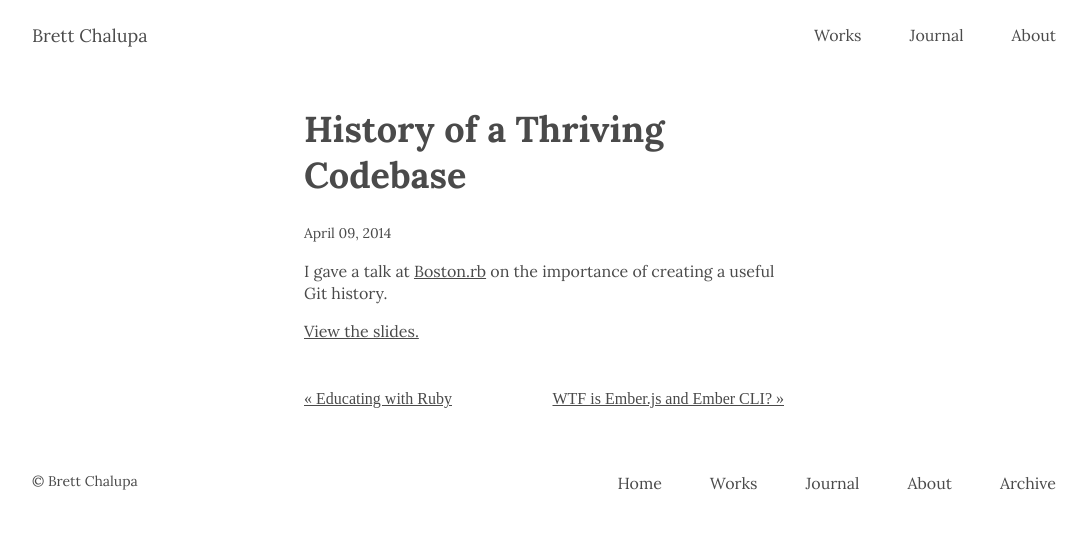
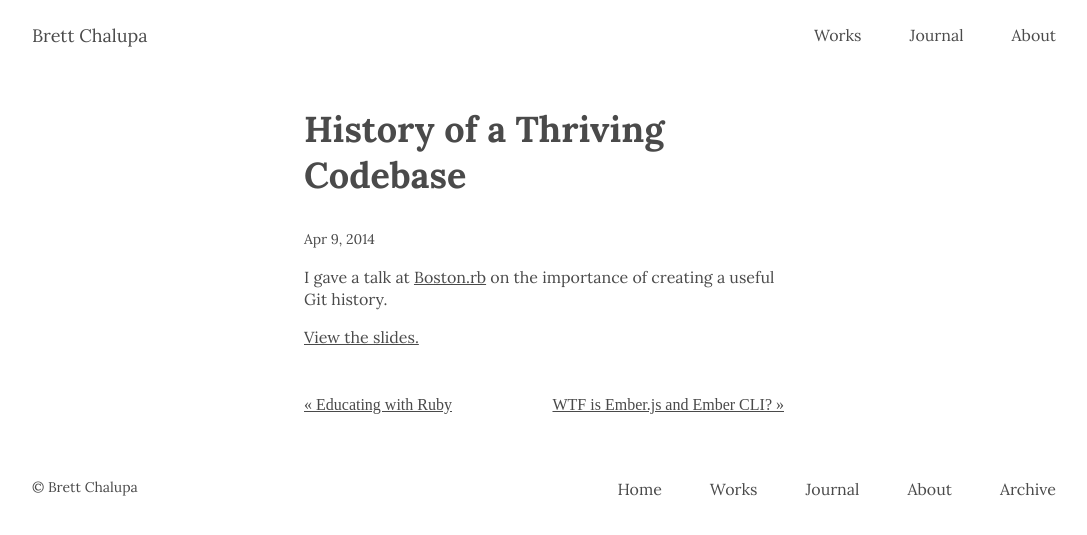
Before and after one commit to brettchalupa/brettchalupa.github.io, a Jekyll site: the page built from _talks/history-of-a-thriving-codebase.markdown, in a window 1280 px wide. Shown: the top 535 px of the page, without its empty margins (96-1183 px from the left). Built offline with Jekyll 4.4.1, drawn with Linux system fonts in a browser that asks for light colours; a script that is not in the unit is left out.

Commit message:
Add schema details to post template
This makes it so that the content is more parseable by following the
blog post schema.

```diff
--- a/_layouts/post.html
+++ b/_layouts/post.html
@@ -2,13 +2,17 @@
 layout: default
 ---
 
-<h1>{{ page.title }}</h1>
+<article class="post pr_post" itemscope itemtype="http://schema.org/BlogPosting">
+  <header class="post-header">
+    <h1 class="post-title" itemprop="name headline">{{ page.title }}</h1>
 
-<p class="meta">{{ page.date | date: "%B %d, %Y" }}</p>
+    <p class="post-meta"><time datetime="{{ page.date | date_to_xmlschema }}" itemprop="datePublished">{{ page.date | date: "%b %-d, %Y" }}</time></p>
+  </header>
 
-<div class="post">
-  {{ content }}
-</div>
+  <div class="post-content" itemprop="articleBody">
+    {{ content }}
+  </div>
+</article>
 
 <div class='post-nav'>
   {% if page.previous.url %}
--- a/_sass/layout.scss
+++ b/_sass/layout.scss
@@ -279,13 +279,12 @@
 }
 
 // Post / Entry
-.meta {
+
+.post-meta {
   @extend p.small;
 
   margin: 0;
 }
-
-//// Posts / Entries
 
 .post-nav {
   display: flex;
```
